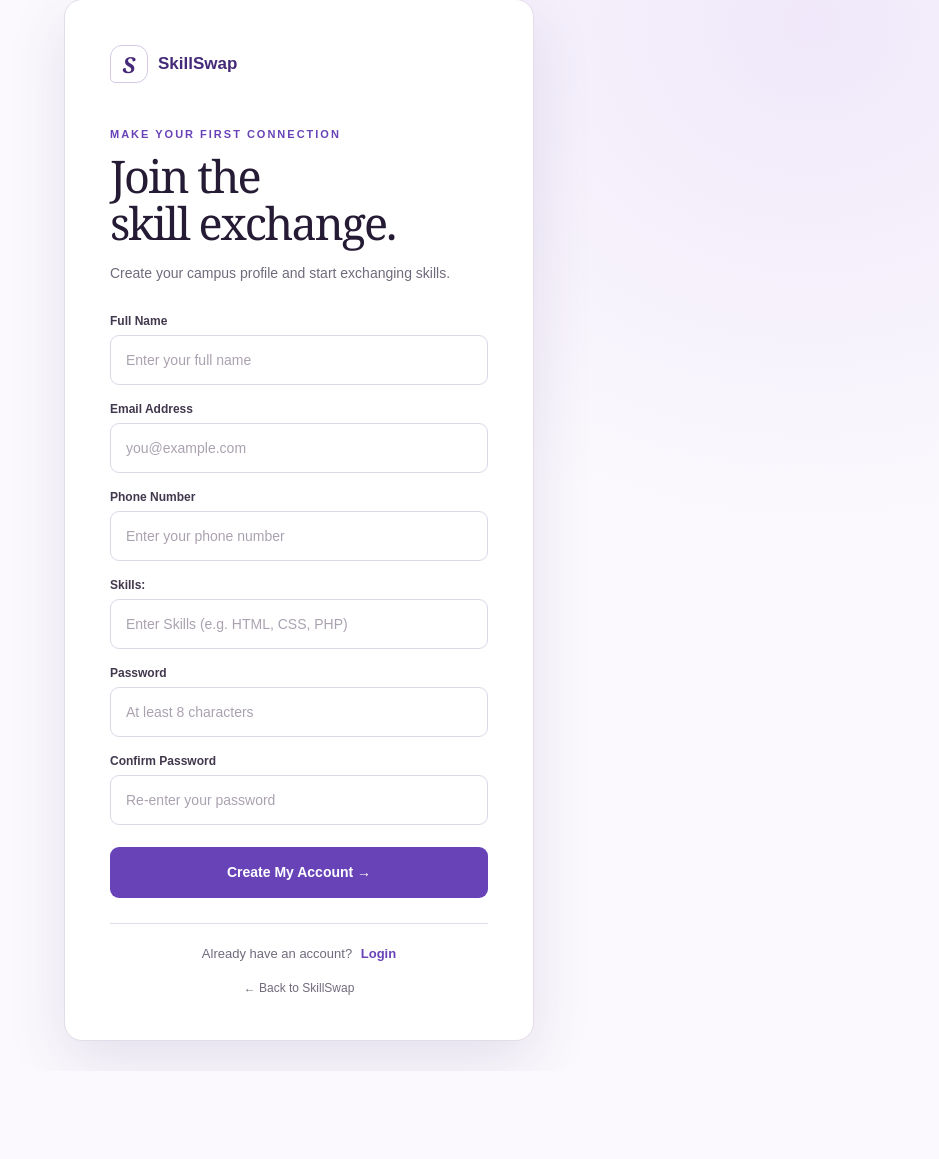
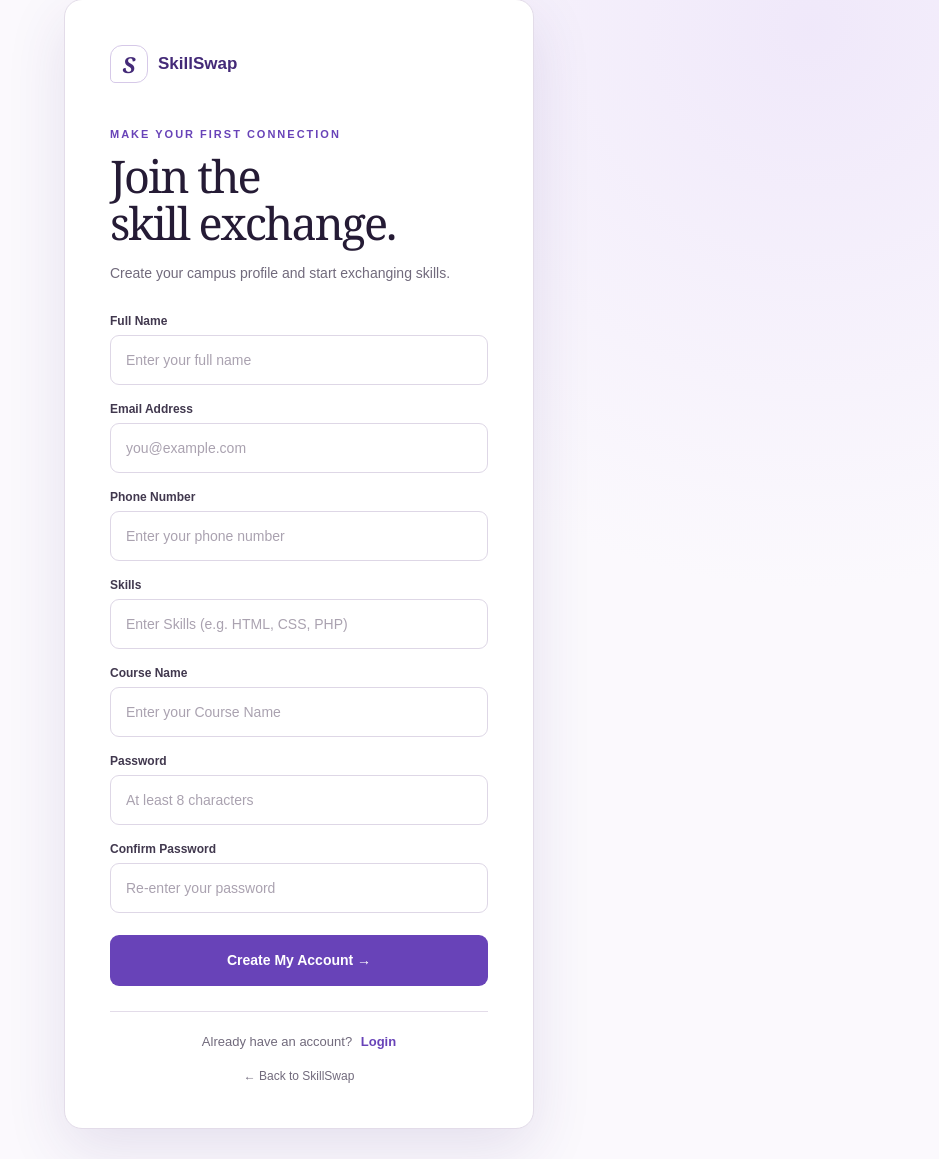
Before and after one commit to Souvik-gitO/Skill_Swap, a PHP site: page /register.php in a window 1280 px wide. Shown: the part 31-1190 px from the top of the page, without its empty margins (341-1280 px from the left). Before the commit the page ends 1093 px from the top, so only its background shows below. Run offline with PHP 8.4, Linux system fonts and the light colour scheme.

Commit message:
Update register probs and dashboard course probs.

```diff
--- a/dashboard.php
+++ b/dashboard.php
@@ -26,7 +26,7 @@ $user = mysqli_fetch_assoc($result);
 
 
  // Get all skill posts
-$sql = "SELECT skills.*, users.name, users.email, users.phone,
+$sql = "SELECT skills.*, users.name, users.email, users.phone, users.course,
                users.skills AS student_skills
         FROM skills
         JOIN users ON skills.user_id = users.id
--- a/register.php
+++ b/register.php
@@ -9,6 +9,7 @@ if ($_SERVER['REQUEST_METHOD'] === 'POST') {
     $name = trim($_POST['name']);
     $email = trim($_POST['email']);
     $phone = trim($_POST['phone']);
+    $course = trim($_POST['course']);
     $skills = trim($_POST['skills']);
     $password = $_POST['password'];
     $confirm = $_POST['confirm_password'];
@@ -20,16 +21,18 @@ if ($_SERVER['REQUEST_METHOD'] === 'POST') {
     } else {
         $hash = password_hash($password, PASSWORD_DEFAULT);
 
-        $sql = "INSERT INTO users (name, email, phone, skills, password)
-                VALUES (?, ?, ?, ?, ?)";
+        $sql = "INSERT INTO users (name, email, phone, course, skills, password)
+                VALUES (?, ?, ?, ?, ?, ?)";
         $stmt = mysqli_prepare($conn, $sql);
-        mysqli_stmt_bind_param($stmt, "sssss", $name, $email, $phone, $skills, $hash);
+        mysqli_stmt_bind_param($stmt, "ssssss", $name, $email, $phone, $course, $skills, $hash);
 
-        if (mysqli_stmt_execute($stmt)) {
+         try {
+            mysqli_stmt_execute($stmt);
             header("Location: login.php");
             exit;
-        } else {
-            $message = "That email is already registered.";
+
+        } catch (mysqli_sql_exception $e) {
+            $message = "Email already exists. Please use another email.";
         }
     }
 }
@@ -128,12 +131,24 @@ if ($_SERVER['REQUEST_METHOD'] === 'POST') {
 
 		<div class="field">
 		<label for="phone">
-                    Skills:
+                    Skills
                 </label>
 
 		<input type="text" name="skills"
                placeholder="Enter Skills (e.g. HTML, CSS, PHP)"
                maxlength="255" required>
+
+		</div>
+
+
+        <div class="field">
+		<label for="course">
+                    Course Name
+                </label>
+
+		<input type="text" name="course"
+               placeholder="Enter your Course Name"
+               maxlength="25" required>
 
 		</div>
 
```
Also changed, not shown: style.css (+1 -17 lines).
